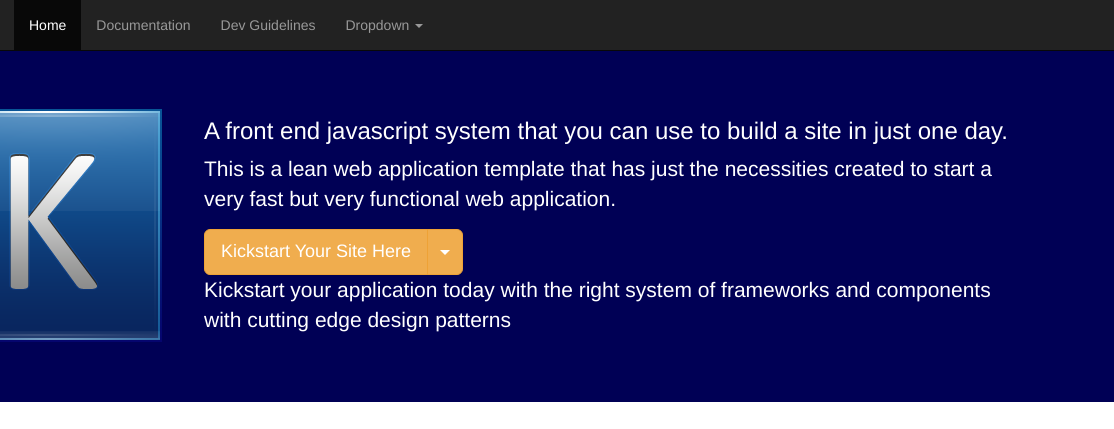
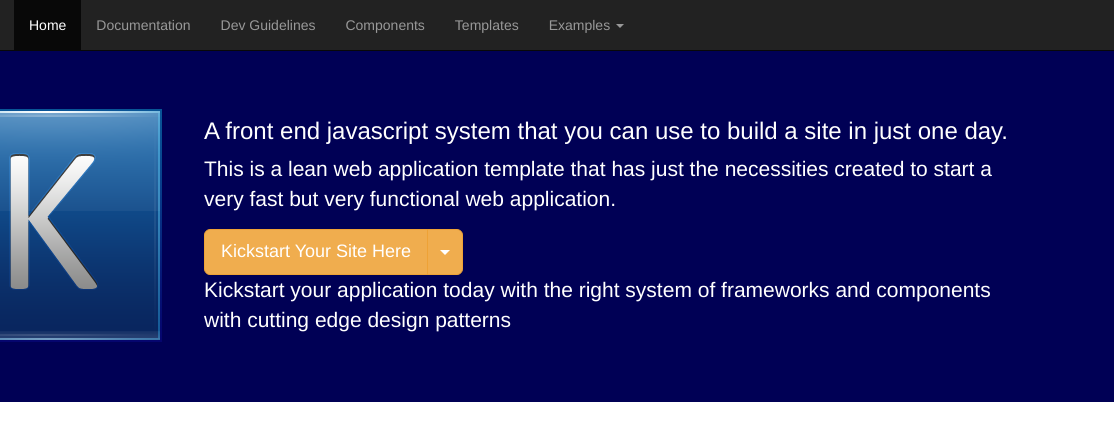
Before and after one commit to josephnwachukwu/kickstartr, a website: page index.html in a window 1280 px wide. Shown: the top 429 px of the page, 166-1280 px from the left. Drawn offline with Linux system fonts and the light colour scheme.

Commit message:
adding content

```diff
--- a/index.html
+++ b/index.html
@@ -36,8 +36,10 @@
             <li class="active"><a href="#">Home</a></li>
             <li><a href="#/documentation">Documentation</a></li>
             <li><a href="http://josephnwachukwu.github.io/joesDevGuidelines">Dev Guidelines</a></li>
+            <li><a href="#/components">Components</a></li>
+            <li><a href="#/templates">Templates</a></li>
             <li class="dropdown">
-              <a data-toggle="dropdown" class="dropdown-toggle" href="#">Dropdown <b class="caret"></b></a>
+              <a data-toggle="dropdown" class="dropdown-toggle" href="#">Examples <b class="caret"></b></a>
               <ul class="dropdown-menu">
                 <li><a href="#">Action</a></li>
                 <li><a href="#">Another action</a></li>
```
